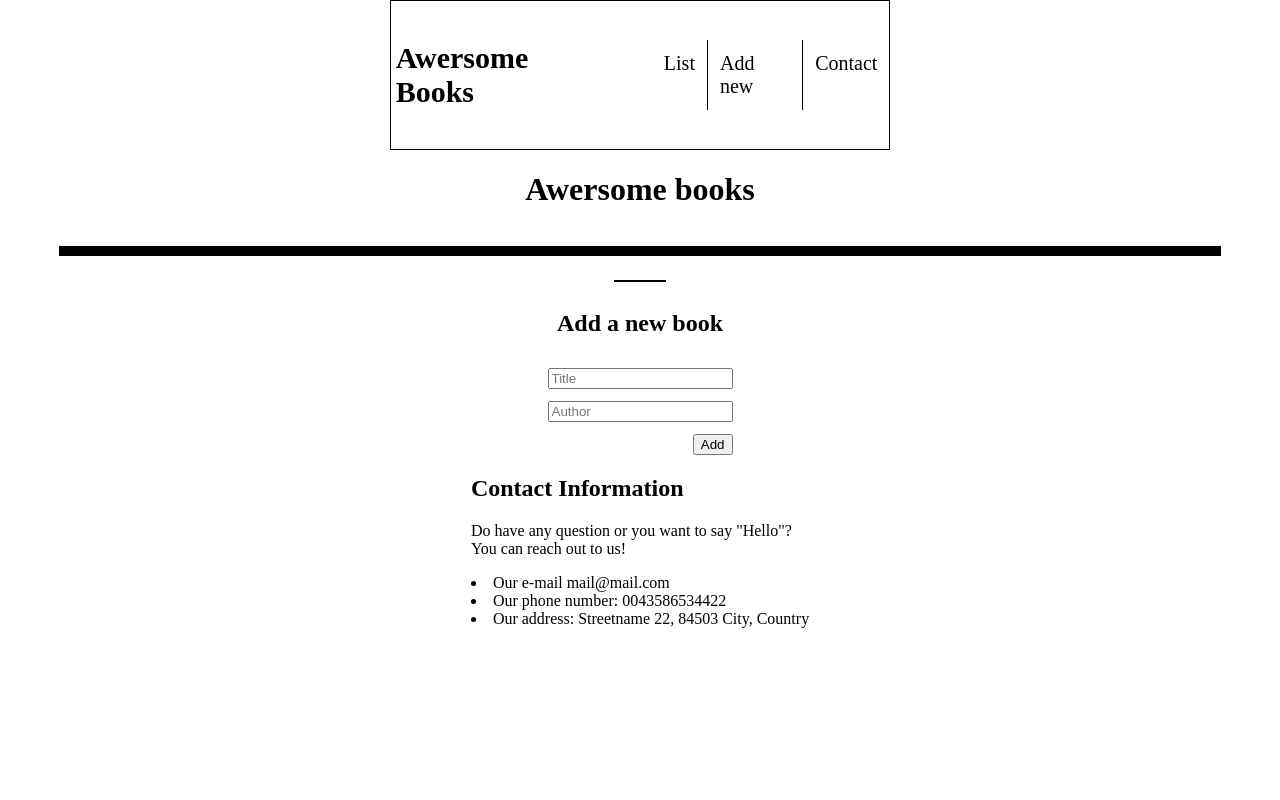
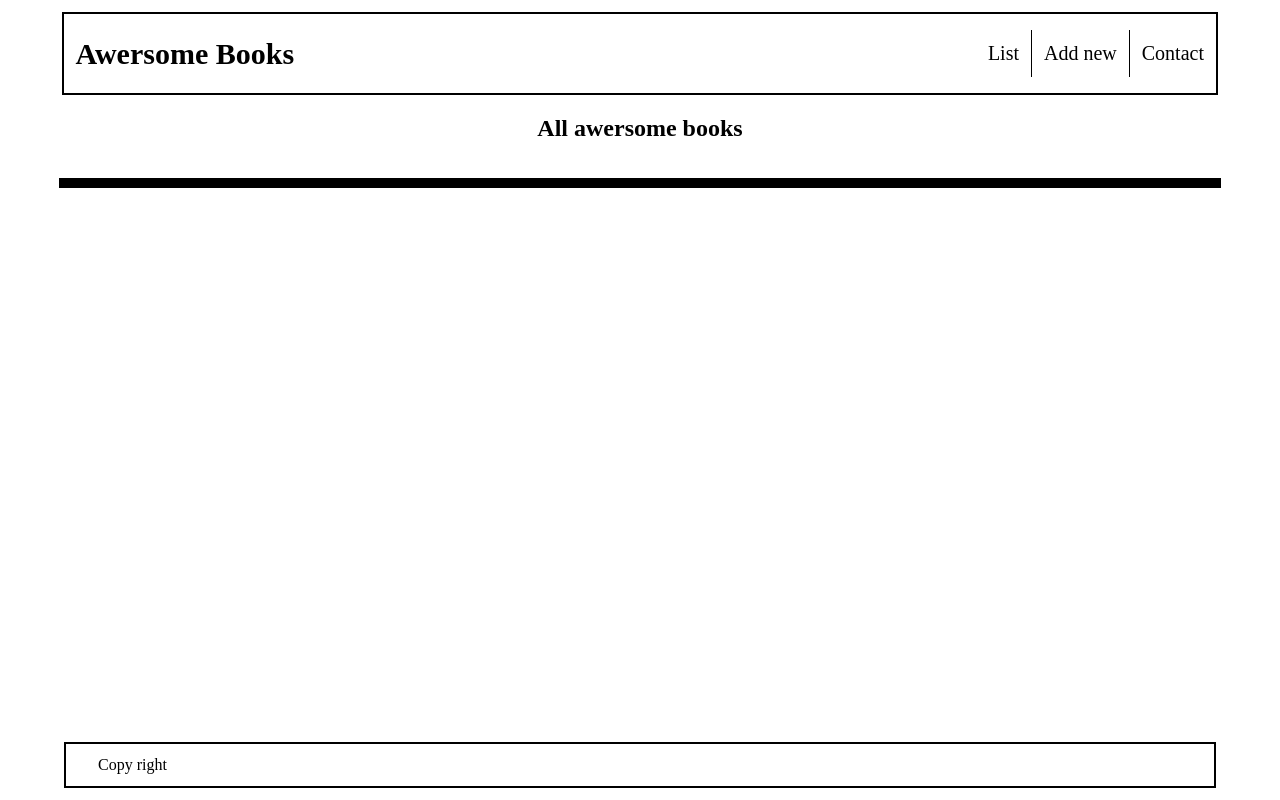
Before and after one commit to Hassaanjbaig-code/Awersome-books, a website: page index.html in a window 1280 px wide. Drawn offline with Linux system fonts and the light colour scheme.

Commit message:
Add navigation feature: navbar.js

```diff
--- a/index.html
+++ b/index.html
@@ -5,24 +5,27 @@
     <meta http-equiv="X-UA-Compatible" content="IE=edge">
     <meta name="viewport" content="width=device-width, initial-scale=1.0">
     <link rel="stylesheet" href="style.css">
+    <script src="navbar.js" defer></script>
     <title>List of Awesome books</title>
 </head>
 <body>
     <header>
         <nav>
-          <h4>Awersome Books</h4>
+          <h1>Awersome Books</h1>
           <ul class="navbar">
-            <li>List</li>
-            <li>Add new</li>
-            <li>Contact</li>
+            <li id="List">List</li>
+            <li id="AddNew">Add new</li>
+            <li id="Contact">Contact</li>
           </ul>
         </nav>
     </header>
-    <h1>Awersome books</h1>
+    <section id="list-book">
+      <h2>All awersome books</h2>
       <ul class="list-book">
       </ul>
+    </section>
+    <section id="addNew-book" class="hidden">
       <hr>
-    <section>
       <form class="form">
           <h2>Add a new book</h2>
           <input type="text" name="Title" placeholder="Title" id="Title">
@@ -30,16 +33,20 @@
           <input type="submit" value="Add" id="button">
       </form>
     </section>
-    <section class="contact-me">
+    <section id="Contact-Me" class="contact-me hidden">
         <h1>Contact Information</h1>
         <p>
           Do have any question or you want to say "Hello"? <br />
           You can reach out to us!
         </p>
+        <ul>
           <li>Our e-mail mail@mail.com</li>
           <li>Our phone number: 0043586534422</li>
           <li>Our address: Streetname 22, 84503 City, Country</li>
+        </ul>
       </section>
+
+      <footer>Copy right </footer>
     <script src="class.js"></script>
 </body>
 </html>
--- /dev/null
+++ b/navbar.js
@@ -0,0 +1,29 @@
+const navList = document.getElementById("List")
+const navAddNew = document.getElementById("AddNew")
+const navContact = document.getElementById("Contact")
+
+const listBookSection = document.getElementById("list-book")
+const addNewBook = document.getElementById("addNew-book")
+const contactMe = document.getElementById("Contact-Me")
+
+console.log("log 1")
+
+navList.addEventListener('click', () => {
+  console.log("log event")
+  listBookSection.classList.remove('hidden')
+  addNewBook.classList.add('hidden')
+  contactMe.classList.add('hidden')
+
+})
+navAddNew.addEventListener('click', () => {
+  console.log("log event 2")
+  listBookSection.classList.add('hidden')
+  addNewBook.classList.remove('hidden')
+  contactMe.classList.add('hidden')
+})
+navContact.addEventListener('click', () => {
+  console.log("log event 3")
+  listBookSection.classList.add('hidden')
+  addNewBook.classList.add('hidden')
+  contactMe.classList.remove('hidden')
+})
--- a/style.css
+++ b/style.css
@@ -8,8 +8,14 @@ body {
   justify-content: center;
 }
 
+.hidden {
+  display: none;
+}
+
 header {
-  border: 1px solid black;
+  width: 90%;
+  margin-top: 12px;
+  border: 2px solid black;
 }
 
 nav {
@@ -19,9 +25,10 @@ nav {
   align-items: center;
 }
 
-nav h4 {
+nav h1 {
   font-size: 30px;
-  margin-left: 1%;
+  padding-left: 1%;
+  margin: 0;
 }
 
 .navbar {
@@ -30,6 +37,8 @@ nav h4 {
 
 .navbar li {
   list-style: none;
+  padding: 12px;
+  font-size: 20px;
 }
 
 .navbar li:hover {
@@ -41,18 +50,17 @@ nav h4 {
   border-right: 1px solid black;
 }
 
-.navbar li:nth-child(1),
-.navbar li:nth-child(2),
-.navbar li:nth-child(3) {
-  padding: 12px;
-  font-size: 20px;
+.list-book {
+  width: 100%;
+  border: 5px solid #000;
+  padding: 0;
 }
 
-
-.list-book {
+section {
   width: 90%;
-  border: 5px solid #000;
-  padding: 0;
+  display: flex;
+  flex-direction: column;
+  align-items: center;
 }
 
 form {
@@ -93,3 +101,13 @@ h2 {
 .list-book li button {
   height: 30px;
 }
+
+footer {
+  box-sizing: border-box;
+  position: absolute;
+  bottom: 12px;
+  width: 90%;
+  display: flex;
+  padding: 12px 32px 12px 32px;
+  border: 2px solid #000;
+}
```
Lines whose indentation alone changed are shown as unchanged.
